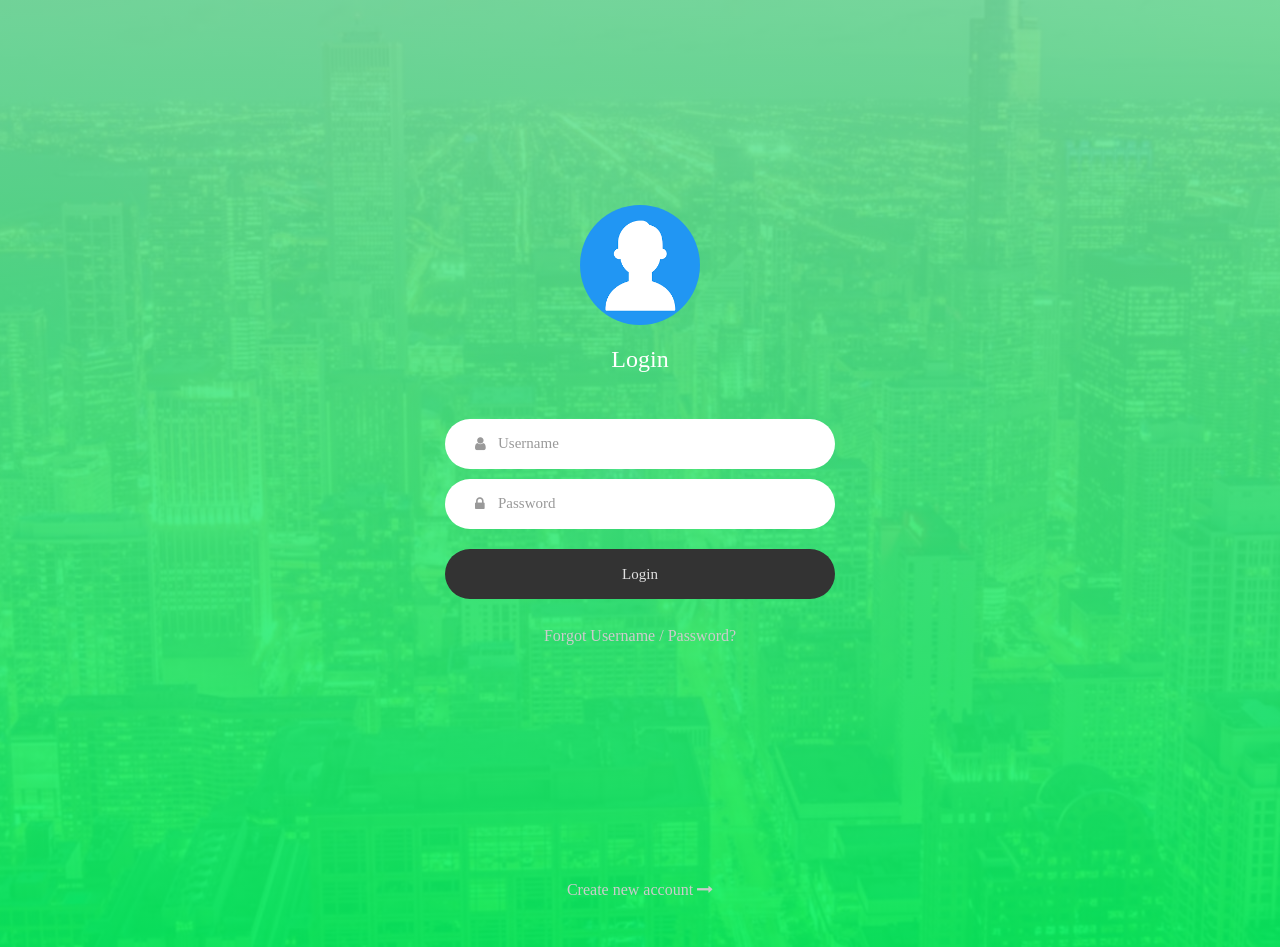
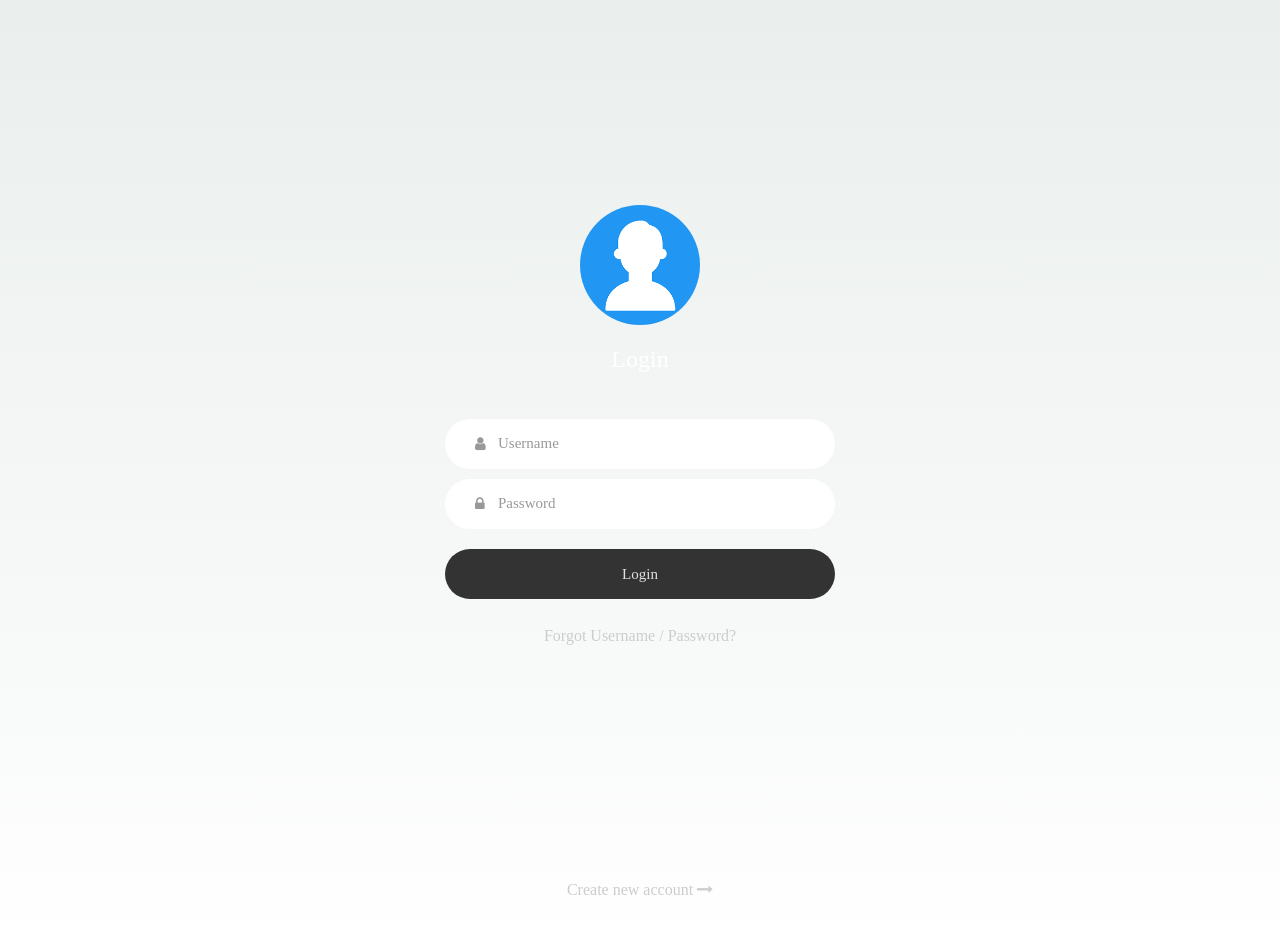
Before and after one commit to andersonrogelio/obligatorio_jap, a plain HTML site: page index.html in a window 1280 px wide. Drawn offline with Linux system fonts and the light colour scheme; a web font is replaced by a local one.

Commit message:
Mejora de experiencia de usuario
le saque un fondo del login

```diff
--- a/css/main.css
+++ b/css/main.css
@@ -182,11 +182,12 @@ iframe {
   height: 100%;
   top: 0;
   left: 0;
-  background:#07f361;
-  background: -webkit-linear-gradient(bottom, #07f361, #73e09d);
-  background: -o-linear-gradient(bottom, #07f361, #73e09d);
-  background: -moz-linear-gradient(bottom, #07f361, #73e09d);
-  background: linear-gradient(bottom, #07f361, #73e09d); /* #005bea, #00c6fb */
+  background: white;
+  background: -webkit-linear-gradient(bottom, #fefffe, #e3e9e6d7);
+  background: -o-linear-gradient(bottom, #fefffe, #e3e9e6d7);
+  background: -moz-linear-gradient(bottom, #fefffe, #e3e9e6d7);
+  background: linear-gradient(bottom, #fefffe, #e3e9e6d7); /* en verde #07f361, #73e09d*/
+   /* Original #005bea, #00c6fb */
   opacity: 0.9;
 }
 
--- a/index.html
+++ b/index.html
@@ -26,7 +26,7 @@
 <body>
 
 	<div class="limiter">
-		<div class="container-login100" style="background-image: url('images/img-01.jpg');">
+		<div class="container-login100" >
 			<div class="wrap-login100 p-t-190 p-b-30">
 				<form class="login100-form validate-form" action="principal.html" >
 					<div class="login100-form-avatar">
```
